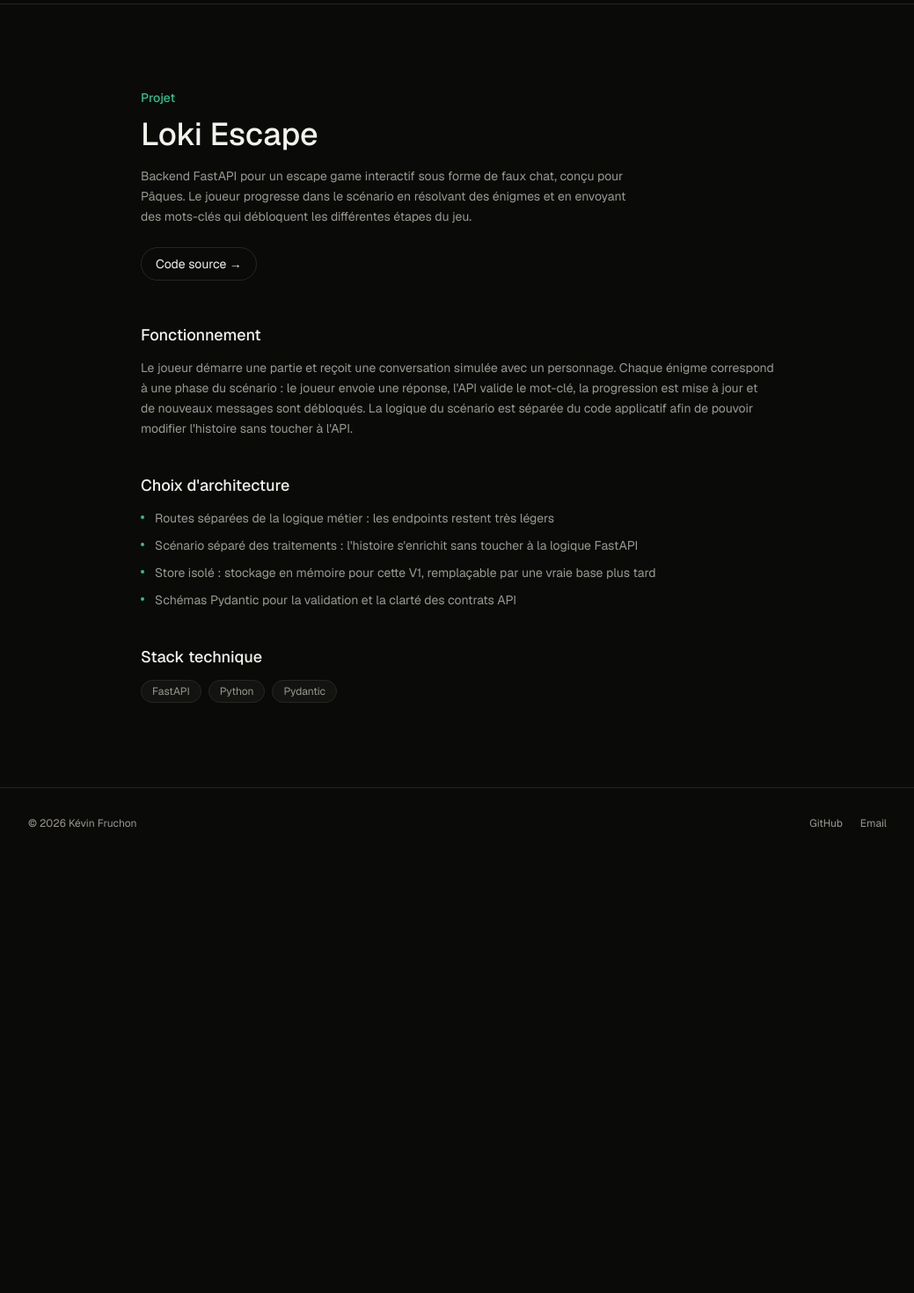
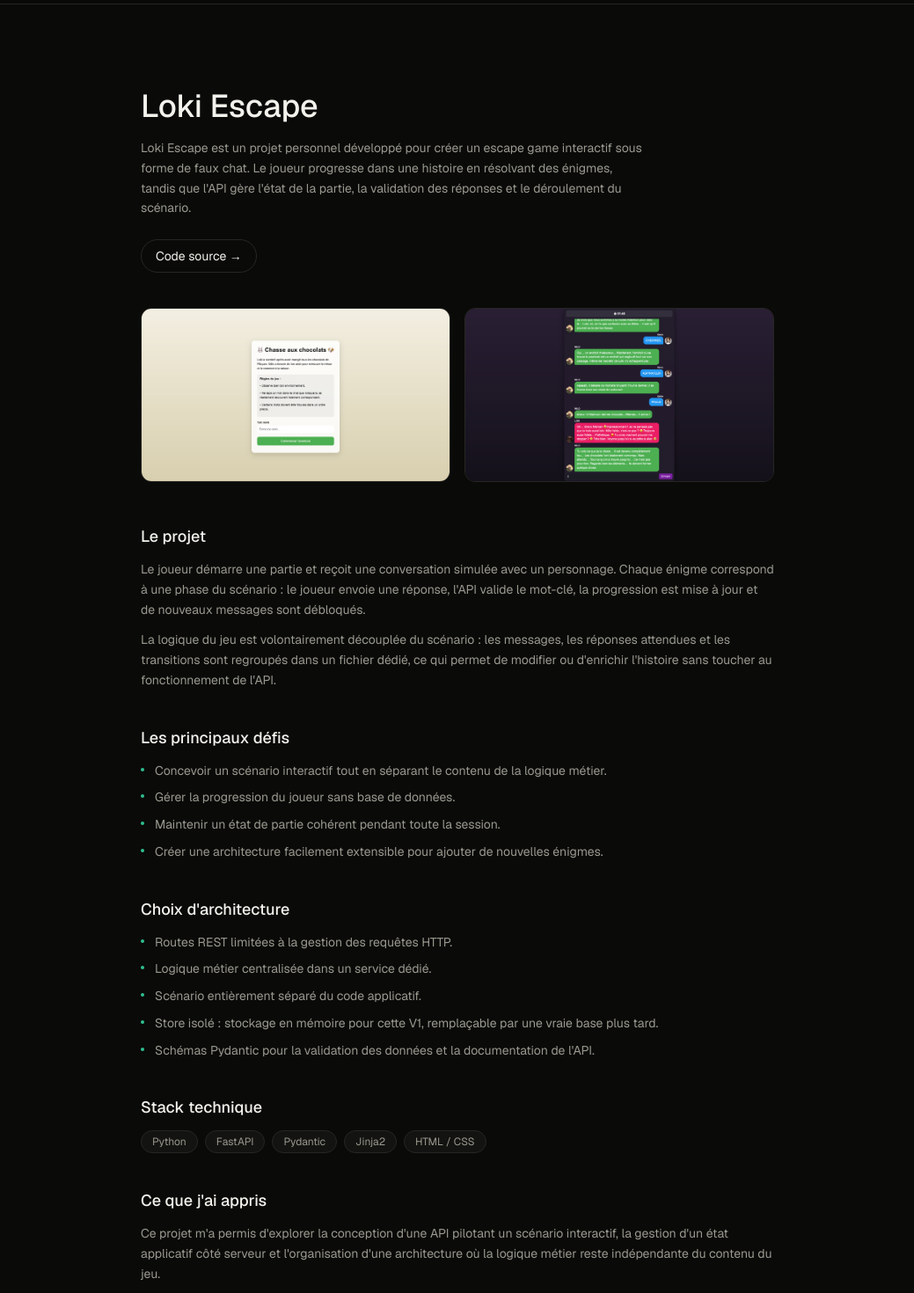
Before and after one commit to sangoaz/Portfolio-Next.js, a Next.js app: page /projets/loki-escape in a window 1280 px wide. Shown: the part 60-1530 px from the top of the page at 88% size, without its empty margins (120-1159 px from the left). Before the commit the page ends 1036 px from the top, so only its background shows below. Built offline with nearby package versions, Linux system fonts and the light colour scheme.

Commit message:
Mise à jour de la page Escape loki, ajout d'images associées

```diff
--- a/app/competences/page.tsx
+++ b/app/competences/page.tsx
@@ -40,10 +40,10 @@ export default function Competences() {
         Ce que je sais faire
       </h1>
       <p className="mt-4 max-w-xl text-sm leading-relaxed text-muted">
-        Je me concentre sur le développement backend avec Python et FastAPI,
-        avec assez d&apos;autonomie côté frontend pour construire une
-        application de bout en bout — de la base de données jusqu&apos;à
-        l&apos;interface.
+        Je développe principalement des API backend en Python avec FastAPI.
+        Mes projets couvrent la conception d'architectures métier, la modélisation
+        de bases de données, les API REST, les WebSockets, les tests automatisés et
+        le déploiement en production.
       </p>
 
       <div className="mt-12 flex flex-col gap-10">
--- a/app/projets/loki-escape/page.tsx
+++ b/app/projets/loki-escape/page.tsx
@@ -1,24 +1,39 @@
 import TechBadge from "@/components/TechBadge";
+import ScreenshotGallery from "@/components/ScreenshotGallery";
 
-const stack = ["FastAPI", "Python", "Pydantic"];
+const stack = [
+  "Python",
+  "FastAPI",
+  "Pydantic",
+  "Jinja2",
+  "HTML / CSS",
+];
 
 const architecture = [
-  "Routes séparées de la logique métier : les endpoints restent très légers",
-  "Scénario séparé des traitements : l'histoire s'enrichit sans toucher à la logique FastAPI",
-  "Store isolé : stockage en mémoire pour cette V1, remplaçable par une vraie base plus tard",
-  "Schémas Pydantic pour la validation et la clarté des contrats API",
+  "Routes REST limitées à la gestion des requêtes HTTP.",
+  "Logique métier centralisée dans un service dédié.",
+  "Scénario entièrement séparé du code applicatif.",
+  "Store isolé : stockage en mémoire pour cette V1, remplaçable par une vraie base plus tard.",
+  "Schémas Pydantic pour la validation des données et la documentation de l'API.",
 ];
+
+const challenges = [
+  "Concevoir un scénario interactif tout en séparant le contenu de la logique métier.",
+  "Gérer la progression du joueur sans base de données.",
+  "Maintenir un état de partie cohérent pendant toute la session.",
+  "Créer une architecture facilement extensible pour ajouter de nouvelles énigmes.",
+];
+
 
 export default function LokiEscape() {
   return (
     <main className="mx-auto max-w-3xl px-6 pb-24 pt-16 sm:pt-24">
-      <p className="text-sm font-medium text-accent">Projet</p>
-      <h1 className="mt-3 text-3xl font-medium sm:text-4xl">Loki Escape</h1>
+      <h1 className="text-3xl font-medium sm:text-4xl">Loki Escape</h1>
       <p className="mt-4 max-w-xl text-sm leading-relaxed text-muted">
-        Backend FastAPI pour un escape game interactif sous forme de faux
-        chat, conçu pour Pâques. Le joueur progresse dans le scénario en
-        résolvant des énigmes et en envoyant des mots-clés qui débloquent les
-        différentes étapes du jeu.
+        Loki Escape est un projet personnel développé pour créer
+        un escape game interactif sous forme de faux chat. Le joueur progresse
+        dans une histoire en résolvant des énigmes, tandis que l'API gère l'état de la partie,
+        la validation des réponses et le déroulement du scénario.
       </p>
 
       <div className="mt-6 flex flex-wrap gap-3">
@@ -32,17 +47,45 @@ export default function LokiEscape() {
         </a>
       </div>
 
+      <div className="mt-10">
+        <ScreenshotGallery
+          screenshots={[
+            { src: "/projects/escape-loki/start-game.png", alt: "Écran de démarrage d'une partie"},
+            { src: "/projects/escape-loki/screen1.png", alt: "Écran joueur d'une partie lancée"},
+          ]}
+        />
+      </div>
+
       <section className="mt-12">
-        <h2 className="text-lg font-medium">Fonctionnement</h2>
+        <h2 className="text-lg font-medium">Le projet</h2>
         <p className="mt-3 text-sm leading-relaxed text-muted">
           Le joueur démarre une partie et reçoit une conversation simulée
           avec un personnage. Chaque énigme correspond à une phase du
           scénario : le joueur envoie une réponse, l&apos;API valide le
           mot-clé, la progression est mise à jour et de nouveaux messages
-          sont débloqués. La logique du scénario est séparée du code
-          applicatif afin de pouvoir modifier l&apos;histoire sans toucher à
-          l&apos;API.
+          sont débloqués.
         </p>
+        <p className="mt-3 text-sm leading-relaxed text-muted">
+          La logique du jeu est volontairement découplée du scénario :
+          les messages, les réponses attendues et les transitions sont regroupés
+          dans un fichier dédié, ce qui permet de modifier ou d'enrichir l'histoire sans
+          toucher au fonctionnement de l'API.
+        </p>
+      </section>
+
+      <section className="mt-10">
+        <h2 className="text-lg font-medium">Les principaux défis</h2>
+        <ul className="mt-3 flex flex-col gap-2">
+          {challenges.map((challenge) => (
+            <li
+              key={challenge}
+              className="flex gap-3 text-sm leading-relaxed text-muted"
+            >
+              <span className="mt-2 h-1 w-1 shrink-0 rounded-full bg-accent" />
+              {challenge}
+            </li>
+          ))}
+        </ul>
       </section>
 
       <section className="mt-10">
@@ -68,6 +111,15 @@ export default function LokiEscape() {
           ))}
         </div>
       </section>
+
+      <section className="mt-10">
+        <h2 className="text-lg font-medium">Ce que j'ai appris</h2>
+        <p className="mt-3 text-sm leading-relaxed text-muted">
+          Ce projet m'a permis d'explorer la conception d'une API pilotant un scénario interactif,
+          la gestion d'un état applicatif côté serveur et l'organisation d'une
+          architecture où la logique métier reste indépendante du contenu du jeu.
+        </p>
+      </section>
     </main>
   );
 }
```
Also changed, not shown: public/projects/escape-loki/screen1.png (added), public/projects/escape-loki/start-game.png (added).
